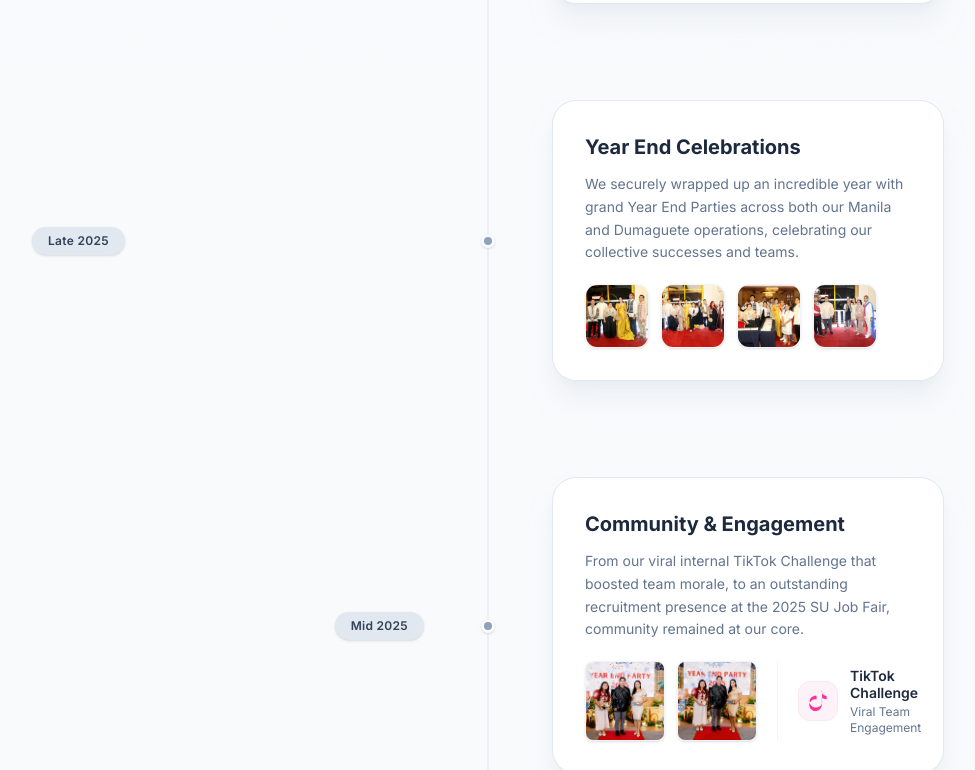
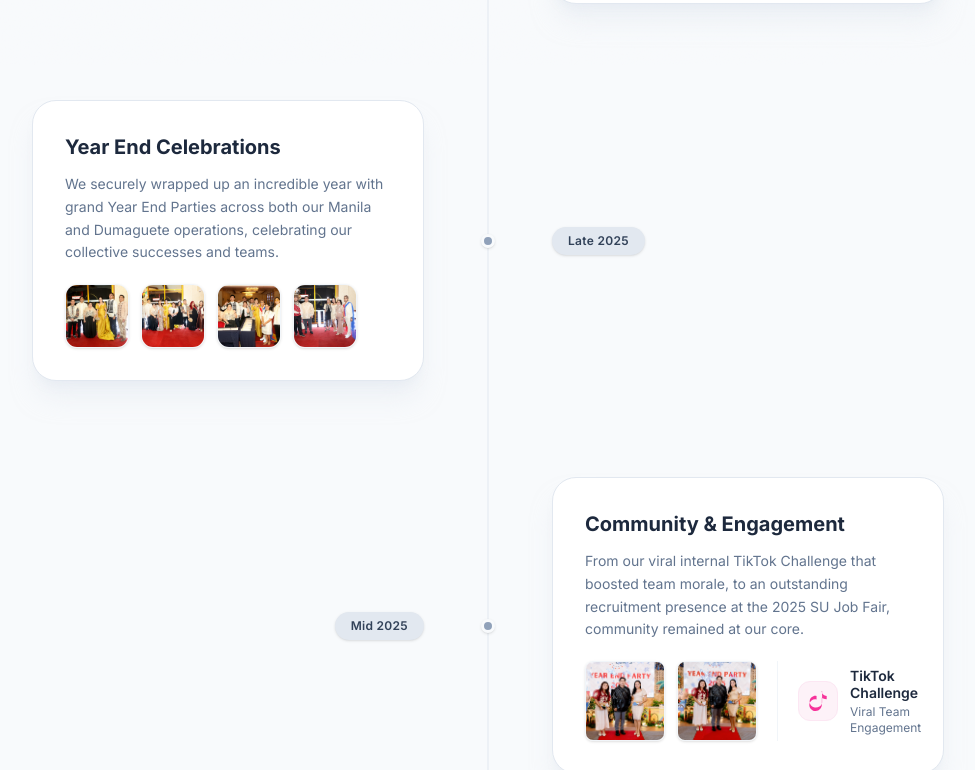
Before and after one commit to himanshujasaiwal114/Lunas-Solution, a React (Vite) app: page /events in a window 1280 px wide. Shown: the part 815-1585 px from the top of the page, without its empty margins (152-1127 px from the left). Built offline with nearby package versions, Linux system fonts and the light colour scheme; a web font is replaced by a local one.

Commit message:
fix: resolve timeline cascading layout bug by removing redundant reverse row logic

```diff
--- a/src/components/Timeline.jsx
+++ b/src/components/Timeline.jsx
@@ -153,10 +153,10 @@ const Timeline = () => {
                 </div>
 
                 {/* Desktop Layout (Hidden on small screens) */}
-                <div className={`hidden md:flex items-center w-full relative ${isEven ? 'flex-row' : 'flex-row-reverse'}`}>
+                <div className="hidden md:flex items-center w-full relative flex-row">
 
-                  {/* Left (or Right if reversed) Column */}
-                  <div className={`w-1/2 flex items-center ${isEven ? 'pr-16' : 'pl-16'}`}>
+                  {/* Left Column */}
+                  <div className="w-1/2 flex items-center pr-16">
                     {isEven ? (
                        <DateBadge date={event.date} isDark={event.isDarkBadge} align="right" />
                     ) : (
@@ -167,8 +167,8 @@ const Timeline = () => {
                   {/* Center dot */}
                   <div className="absolute left-1/2 top-1/2 -translate-x-1/2 -translate-y-1/2 w-[14px] h-[14px] rounded-full bg-slate-400 border-[3px] border-slate-50 shadow-sm z-10"></div>
 
-                  {/* Right (or Left if reversed) Column */}
-                  <div className={`w-1/2 flex items-center ${isEven ? 'pl-16' : 'pr-16'}`}>
+                  {/* Right Column */}
+                  <div className="w-1/2 flex items-center pl-16">
                     {isEven ? (
                        <EventCard event={event} />
                     ) : (
```
